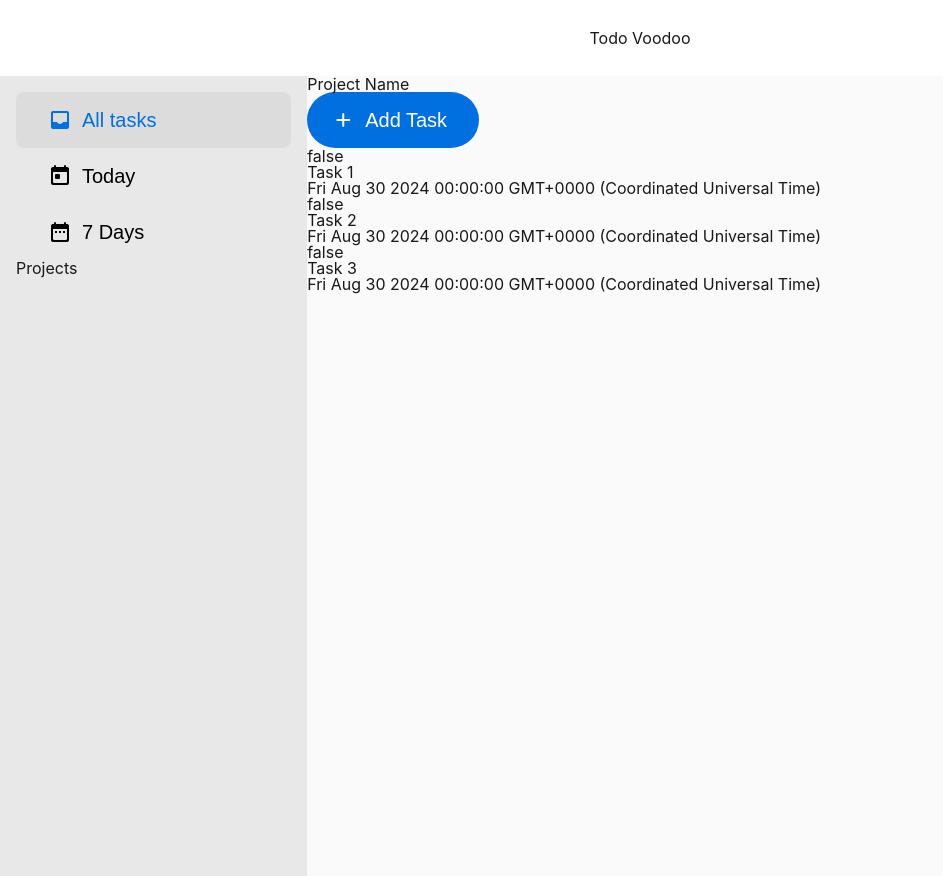
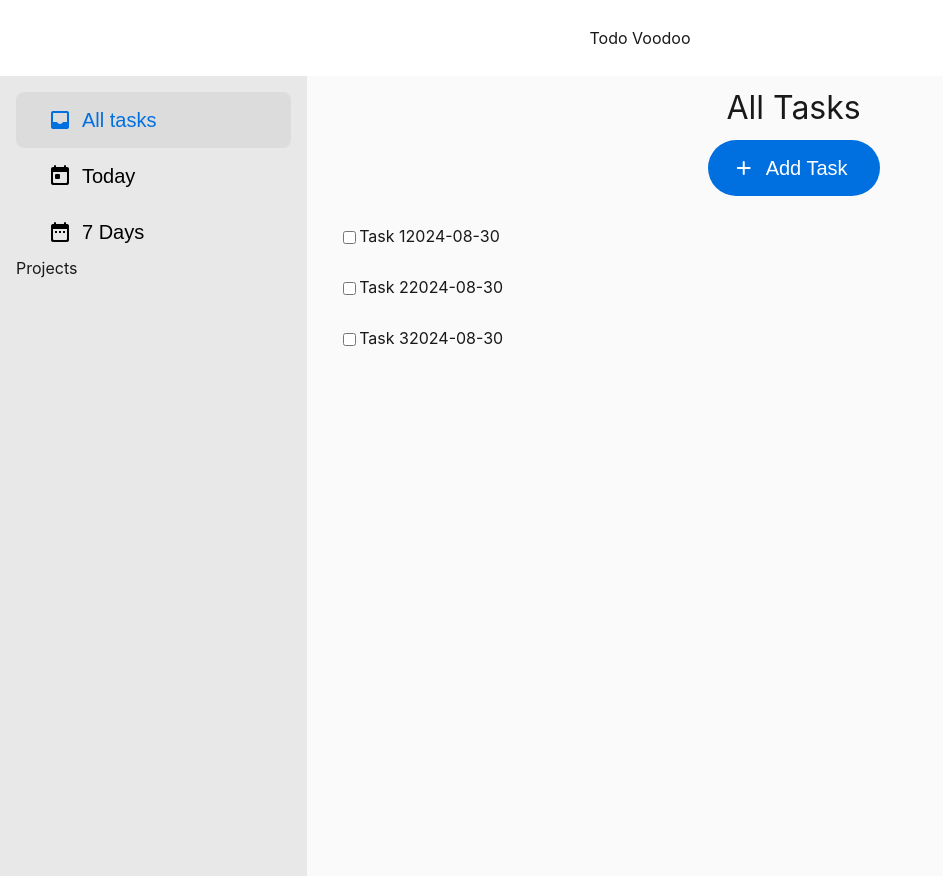
Before and after one commit to rvd2pwipwip/odin-todo-list, a website built with webpack: page src/index.html in a window 1280 px wide. Shown: the whole page, without its empty margins (0-943 px from the left). Built offline with nearby package versions, Linux system fonts and the light colour scheme.

Commit message:
added current project name to drawTasklist

```diff
--- a/src/index.html
+++ b/src/index.html
@@ -6,7 +6,7 @@
   </head>
   <body>
     <header>Todo Voodoo</header>
-    <div class="content-wrap">
+    <div class="content">
       <nav role="tablist" aria-label="Main Menu">
         <button id="all-btn" role="tab" aria-selected="true"><i class="material-icons-rounded">inbox</i>All tasks</button>
         <button id="today-btn" role="tab" aria-selected="false"><i class="material-icons-rounded">today</i>Today</button>
@@ -14,7 +14,7 @@
         <h1>Projects</h1>
       </nav>
       <main>
-        <h1>Project Name</h1>
+        <h1 id="main-header">Project Name</h1>
         <button id="create-cta"><i class="material-icons-rounded">add</i>Add Task</button>
         <section id="tasklist"></section>
       </main>
--- a/src/script.js
+++ b/src/script.js
@@ -6,6 +6,7 @@ import drawTasklist from './tasklist.js';
 const allTasks = new Project('All Tasks');
 const today = new Project('Today');
 const week = new Project('7 days');
+const currentProject = allTasks;
 
 projectLibrary.push(...[allTasks, today, week]);
 
@@ -28,7 +29,7 @@ async function fetchAndPopulateTasks() {
         const task = new Task(
           taskData.title,
           taskData.description,
-          new Date(taskData.dueDate),
+          taskData.dueDate,
           taskData.priority,
           taskData.done
         );
@@ -134,8 +135,7 @@ document.addEventListener('DOMContentLoaded', function () {
       const newTask = new Task(title, description, dueDate, priority);
       allTasks.tasks.push(newTask);
       console.log(projectLibrary);
-      // TODO: redraw tasklist with new task item
-      // drawCardGrid();
+      drawTasklist(currentProject);
     }
   }
 
--- a/src/styles.css
+++ b/src/styles.css
@@ -114,6 +114,15 @@ header h1 {
 }
 
 /*********************************************************/
+/* Content */
+/*********************************************************/
+
+.content {
+  display: flex;
+  height: 100%;
+}
+
+/*********************************************************/
 /* Projects Nav*/
 /*********************************************************/
 
@@ -145,13 +154,33 @@ nav button[aria-selected="true"] {
 }
 
 /*********************************************************/
-/* Content */
+/* Main */
 /*********************************************************/
 
-.content-wrap {
+main {
+  flex: 1;
+  height: 100%;
+  display: flex;
+  flex-direction: column;
+  align-items: center;
+  padding: 1rem;
+  gap: 1rem;
+}
+
+#main-header {
+  font-size: 2rem;;
+}
+
+#tasklist {
+  flex: 1;
+  width: 100%;
+
+}
+
+.card {
   display: flex;
   width: 100%;
-  height: 100%;
+  padding: 1rem;
 }
 
 /*********************************************************/
@@ -170,14 +199,6 @@ button[id*="cta"] {
   font-size: 1.25rem;
   font-weight: 500;
   gap: 0.625rem;
-}
-
-/*********************************************************/
-/* main */
-/*********************************************************/
-
-main {
-
 }
 
 /*********************************************************/
--- a/src/tasklist.js
+++ b/src/tasklist.js
@@ -1,6 +1,9 @@
 import './styles.css';
 
 const drawTasklist = (project) => {
+  const header = document.getElementById('main-header');
+  header.innerText = project.projectName;
+
   const tasklist = document.getElementById('tasklist');
   tasklist.innerHTML = '';
 
@@ -12,7 +15,8 @@ const drawTasklist = (project) => {
     title.className = 'title';
     title.textContent = task.title;
 
-    const done = document.createElement('p');
+    const done = document.createElement('input');
+    done.setAttribute('type', 'checkbox');
     done.className = 'done';
     done.textContent = task.done;
 
```
